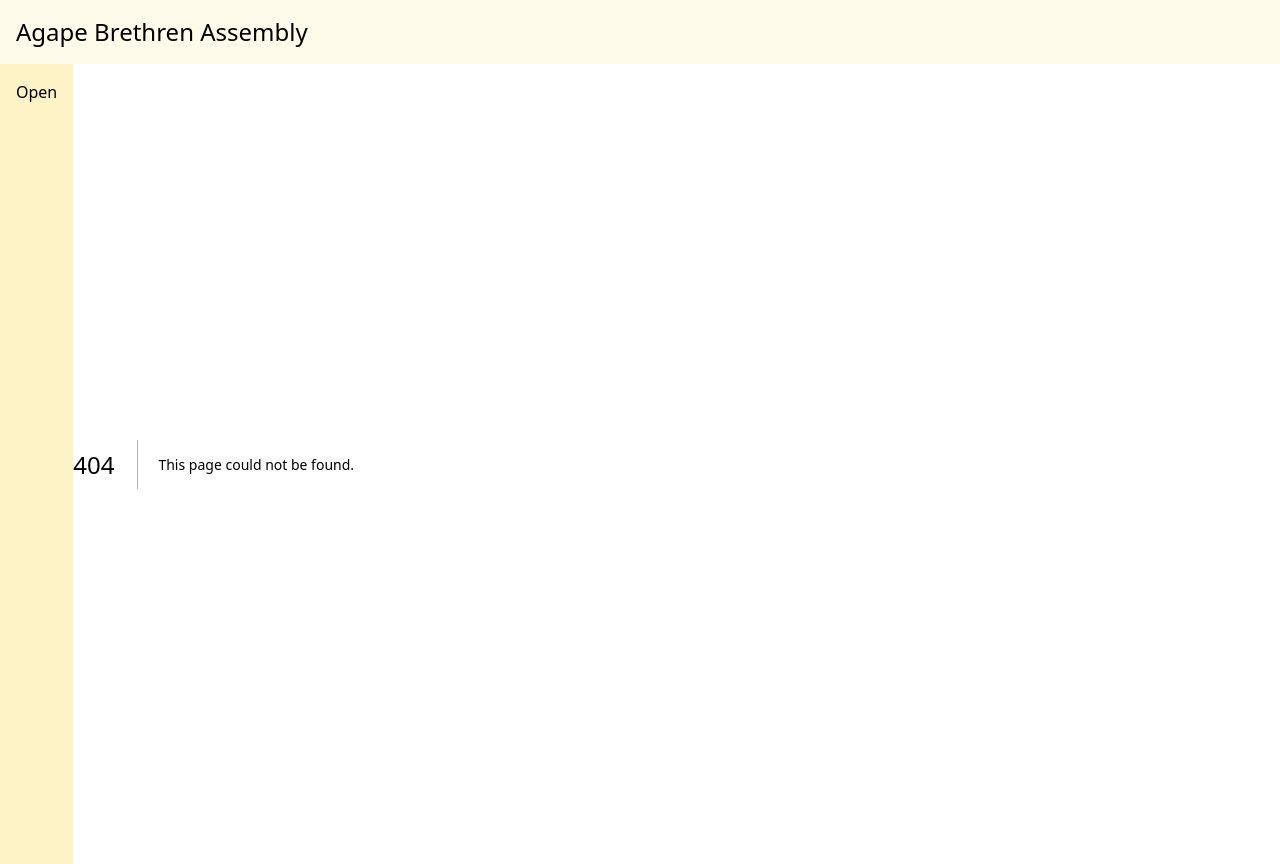
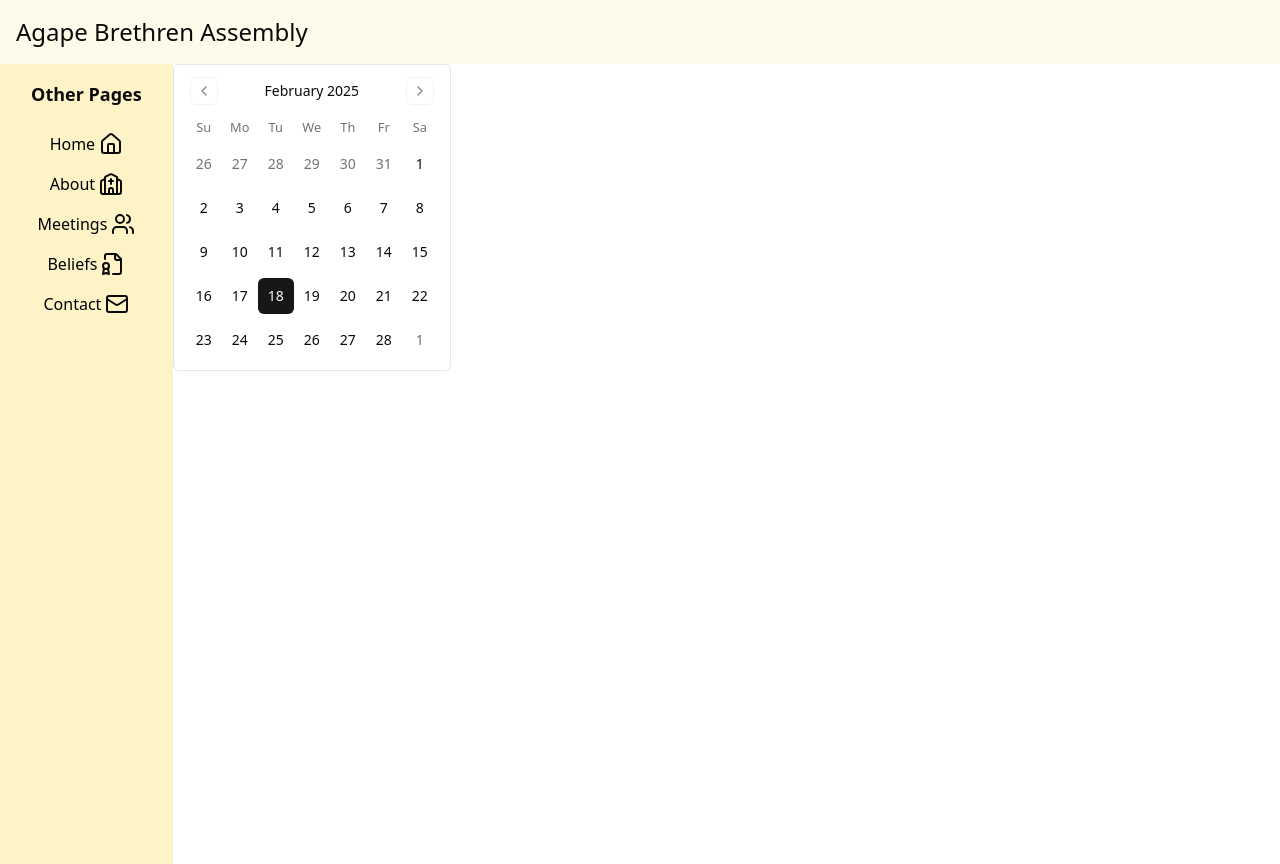
Before and after one commit to NoelVarghese2006/aba_update, a Next.js app: page /meetings in a window 1280 px wide. Before the commit this address had no page. Built offline with nearby package versions, Linux system fonts and the light colour scheme.

Commit message:
dynamic sidebar + calander

```diff
--- a/app/about/page.tsx
+++ b/app/about/page.tsx
@@ -2,15 +2,15 @@
 
 function About() {
   return (
-    <div>
-        <div>About Us</div>
+    <div className="flex flex-col items-center text-left p-4">
+        <div className="text-2xl my-4">About Us</div>
         <div>Agape Brethren Assembly was formed in the year 2011 by the Lord, through a few like-minded brethren, to worship and serve Him in the North Dallas region.</div>
-        <div>As an assembly, our focus is on becoming more and more Christ-like in our conduct, reaching the unreached with His glorious Gospel, and abounding in Faith, Hope, and Love.</div>
+        <div className="my-4">As an assembly, our focus is on becoming more and more Christ-like in our conduct, reaching the unreached with His glorious Gospel, and abounding in Faith, Hope, and Love.</div>
         <div>In all our gatherings, we follow the apostolic simplicity as outlined in His Word and strive to exalt Christ in whatever we do.</div>
-        <div>What's Agape?</div>
+        <div className="text-2xl my-4">What's Agape?</div>
         <div>"AGAPE" is Greek for unconditional love, the greatest form of love seen in the Bible. God manifested this love towards mankind by sending His only begotten Son Jesus Christ to die for man's sins on the cross of calvary, so that "...whosoever believes in Him will not perish but have everlasting life". (John 3:16)</div>
-        <div>Are you burdened with sins and wondering who can save you? Christ alone! "Nor is there salvation in any other, for there's no other name under heaven given among men by which we must be saved". (Acts 4:12)</div>
-        <div>If you confess your sins, believe in Jesus Christ, and accept Him as the Lord of your life, you will be saved. To such that are saved, "he gave the right to be called the children of God". (John 1:12)</div>
+        <div className="my-4">Are you burdened with sins and wondering who can save you? Christ alone! "Nor is there salvation in any other, for there's no other name under heaven given among men by which we must be saved". (Acts 4:12)</div>
+        <div className="mb-4">If you confess your sins, believe in Jesus Christ, and accept Him as the Lord of your life, you will be saved. To such that are saved, "he gave the right to be called the children of God". (John 1:12)</div>
         <div>If you have any questions, please feel free to contact us using any of the means provided on the contact page.</div>
     </div>
   )
--- /dev/null
+++ b/app/meetings/page.tsx
@@ -0,0 +1,23 @@
+"use client"
+
+import { Calendar } from "@/components/ui/calendar"
+import React from "react"
+import { useState } from "react"
+
+
+
+function Meetings() {
+    const [date, setDate] = React.useState<Date | undefined>(new Date())
+    return(
+        <div>
+            <Calendar
+                mode="single"
+                selected={date}
+                onSelect={setDate}
+                className="rounded-md border"
+            />
+        </div>
+    )
+}
+
+export default Meetings
--- a/app/page.tsx
+++ b/app/page.tsx
@@ -3,10 +3,10 @@ import Image from "next/image";
 export default function Home() {
   return (
     <div className="p-4">
-      <div className="flex justify-center fon">Agape Brethren Assembly</div>
+      <div className="flex justify-center text-2xl">Agape Brethren Assembly</div>
       <div className="flex justify-center">Unconditional Love</div>
       <br />
-      <div className="flex justify-center">Welcome!</div>
+      <div className="flex justify-center text-2xl">Welcome!</div>
       <div className="flex justify-center">We are a group of believers who gather in the name of Jesus Christ according to the New Testament principles. Please view the other pages if you want to know more about our assembly, and God bless you.</div>
     </div>
   );
--- a/components/PageLink.tsx
+++ b/components/PageLink.tsx
@@ -19,7 +19,7 @@ function PageLink({text, link, img}: PageLink) {
 
     const [rotate, setRotate] = useState(0);
     const [moveX, setMoveX] = useState(0); // Track horizontal movement
-    const [color, setColor] = useState("black"); // Track color
+    const [color, setColor] = useState("#000"); // Track color
     const [tempX, setTempX] = useState(0);
     const [currX, setCurrX] = useState(offset);
 
@@ -43,7 +43,7 @@ function PageLink({text, link, img}: PageLink) {
         setMoveX(0);
         setCurrX(offset);
         setTimeout(() => {
-            setColor("black");
+            setColor("#000");
         }, 100);
         setTimeout(() => {
             setRotate(0);
--- a/components/Sidebar.tsx
+++ b/components/Sidebar.tsx
@@ -1,3 +1,4 @@
+"use client"
 import {
     Sheet,
     SheetClose,
@@ -7,42 +8,52 @@ import {
     SheetTitle,
     SheetTrigger,
   } from "@/components/ui/sheet"
-import { Church, FileBadge, House, Mail, Users } from "lucide-react"
+import { Church, FileBadge, House, Mail, Menu, Users } from "lucide-react"
 import Link from "next/link"
 import { motion } from "framer-motion"
 import PageLink from "./PageLink"
+import { useState } from "react"
 
 
 
 
 function Sidebar() {
+    const [sheetOpen, setSheetOpen] = useState(false);
+
+    const openSheet = () => {
+        setSheetOpen(!sheetOpen);
+    }
+
   return (
-    <div className="bg-amber-100 h-screen p-4">
-        <Sheet>
-        <SheetTrigger>Open</SheetTrigger>
+    <>
+    <div className="md:hidden bg-amber-100 h-screen p-4">
+        <div onClick={openSheet}>
+            <Menu className="hover:text-red-800"/>
+        </div>
+        <Sheet open={sheetOpen}>
         <SheetContent side={'left'} className="w-52 bg-amber-100">
             <SheetTitle className="flex items-center justify-center">Other Pages</SheetTitle>
-            <div className="flex flex-col items-center justify-center w-full gap-4 my-6">
-                <SheetClose asChild>
+            <div className="flex flex-col items-center justify-center w-full gap-4 my-6" onClick={openSheet}>
                     <PageLink text='Home' link='/' img='House'/>
-                </SheetClose>
-                <SheetClose asChild>
                     <PageLink text='About' link='/about' img='Church'/>
-                </SheetClose>
-                <SheetClose asChild>
                     <PageLink text='Meetings' link='/' img='Users'/>
-                </SheetClose>
-                <SheetClose asChild>
                     <PageLink text='Beliefs' link='/' img='FileBadge'/>
-                </SheetClose>
-                <SheetClose asChild>
                     <PageLink text='Contact' link='/' img='Mail'/>
-                </SheetClose>
             </div>
         </SheetContent>
         </Sheet>
-
     </div>
+    <div className="hidden md:block bg-amber-100 h-screen p-4">
+            <div className="text-lg font-semibold flex justify-center">Other Pages</div>
+            <div className="flex flex-col items-center justify-center w-[11vw] gap-4 my-6">
+                    <PageLink text='Home' link='/' img='House'/>
+                    <PageLink text='About' link='/about' img='Church'/>
+                    <PageLink text='Meetings' link='/meetings' img='Users'/>
+                    <PageLink text='Beliefs' link='/' img='FileBadge'/>
+                    <PageLink text='Contact' link='/' img='Mail'/>
+            </div>
+    </div>
+    </>
   )
 }
 
--- /dev/null
+++ b/components/ui/calendar.tsx
@@ -0,0 +1,70 @@
+"use client"
+
+import * as React from "react"
+import { ChevronLeft, ChevronRight } from "lucide-react"
+import { DayPicker } from "react-day-picker"
+
+import { cn } from "@/lib/utils"
+import { buttonVariants } from "@/components/ui/button"
+
+export type CalendarProps = React.ComponentProps<typeof DayPicker>
+
+function Calendar({
+  className,
+  classNames,
+  showOutsideDays = true,
+  ...props
+}: CalendarProps) {
+  return (
+    <DayPicker
+      showOutsideDays={showOutsideDays}
+      className={cn("p-3", className)}
+      classNames={{
+        months: "flex flex-col sm:flex-row space-y-4 sm:space-x-4 sm:space-y-0",
+        month: "space-y-4",
+        caption: "flex justify-center pt-1 relative items-center",
+        caption_label: "text-sm font-medium",
+        nav: "space-x-1 flex items-center",
+        nav_button: cn(
+          buttonVariants({ variant: "outline" }),
+          "h-7 w-7 bg-transparent p-0 opacity-50 hover:opacity-100"
+        ),
+        nav_button_previous: "absolute left-1",
+        nav_button_next: "absolute right-1",
+        table: "w-full border-collapse space-y-1",
+        head_row: "flex",
+        head_cell:
+          "text-muted-foreground rounded-md w-9 font-normal text-[0.8rem]",
+        row: "flex w-full mt-2",
+        cell: "h-9 w-9 text-center text-sm p-0 relative [&:has([aria-selected].day-range-end)]:rounded-r-md [&:has([aria-selected].day-outside)]:bg-accent/50 [&:has([aria-selected])]:bg-accent first:[&:has([aria-selected])]:rounded-l-md last:[&:has([aria-selected])]:rounded-r-md focus-within:relative focus-within:z-20",
+        day: cn(
+          buttonVariants({ variant: "ghost" }),
+          "h-9 w-9 p-0 font-normal aria-selected:opacity-100"
+        ),
+        day_range_end: "day-range-end",
+        day_selected:
+          "bg-primary text-primary-foreground hover:bg-primary hover:text-primary-foreground focus:bg-primary focus:text-primary-foreground",
+        day_today: "bg-accent text-accent-foreground",
+        day_outside:
+          "day-outside text-muted-foreground aria-selected:bg-accent/50 aria-selected:text-muted-foreground",
+        day_disabled: "text-muted-foreground opacity-50",
+        day_range_middle:
+          "aria-selected:bg-accent aria-selected:text-accent-foreground",
+        day_hidden: "invisible",
+        ...classNames,
+      }}
+      components={{
+        IconLeft: ({ className, ...props }) => (
+          <ChevronLeft className={cn("h-4 w-4", className)} {...props} />
+        ),
+        IconRight: ({ className, ...props }) => (
+          <ChevronRight className={cn("h-4 w-4", className)} {...props} />
+        ),
+      }}
+      {...props}
+    />
+  )
+}
+Calendar.displayName = "Calendar"
+
+export { Calendar }
--- a/components/ui/sheet.tsx
+++ b/components/ui/sheet.tsx
@@ -65,10 +65,10 @@ const SheetContent = React.forwardRef<
       {...props}
     >
       {children}
-      <SheetPrimitive.Close className="absolute right-4 top-4 rounded-sm opacity-70 ring-offset-background transition-opacity hover:opacity-100 focus:outline-none focus:ring-2 focus:ring-ring focus:ring-offset-2 disabled:pointer-events-none data-[state=open]:bg-secondary">
+      {/* <SheetPrimitive.Close className="absolute right-4 top-4 rounded-sm opacity-70 ring-offset-background transition-opacity hover:opacity-100 focus:outline-none focus:ring-2 focus:ring-ring focus:ring-offset-2 disabled:pointer-events-none data-[state=open]:bg-secondary">
         <X className="h-4 w-4" />
         <span className="sr-only">Close</span>
-      </SheetPrimitive.Close>
+      </SheetPrimitive.Close> */}
     </SheetPrimitive.Content>
   </SheetPortal>
 ))
--- a/package.json
+++ b/package.json
@@ -13,10 +13,12 @@
     "@radix-ui/react-slot": "^1.1.2",
     "class-variance-authority": "^0.7.1",
     "clsx": "^2.1.1",
+    "date-fns": "^3.6.0",
     "framer-motion": "^12.4.3",
     "lucide-react": "^0.475.0",
     "next": "15.1.7",
     "react": "^19.0.0",
+    "react-day-picker": "^8.10.1",
     "react-dom": "^19.0.0",
     "tailwind-merge": "^3.0.1",
     "tailwindcss-animate": "^1.0.7"
```
Also changed, not shown: 1 other file (tests, documents, lock files or other folders).
